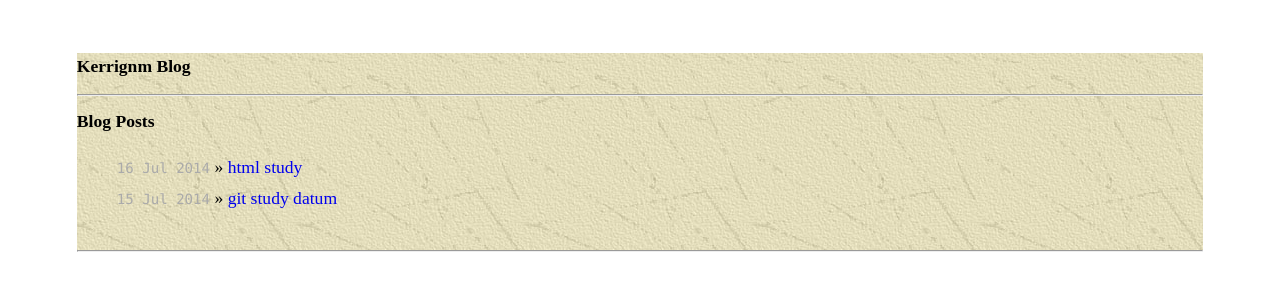
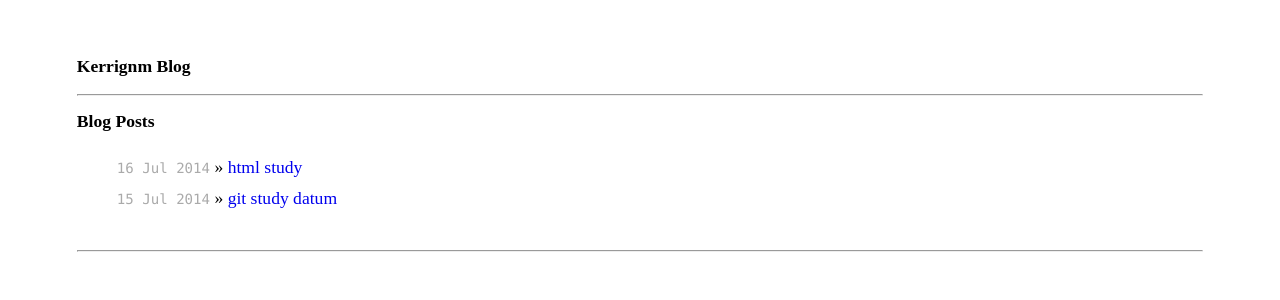
Before and after one commit to kerrignm/blog, a Jekyll site: the page built from index.html, in a window 1280 px wide. Shown: the top 300 px of the page. Built offline with Jekyll 4.4.1, drawn with Linux system fonts in a browser that asks for light colours.

```diff
--- a/css/screen.css
+++ b/css/screen.css
@@ -14,7 +14,7 @@
     width: 64em;
     margin: 3em auto 2em auto;
     line-height: 1.5em;
-    background-image: url(http://kerrignm.github.io/blog/images/eg_background.jpg);
+    /*background-image: url(http://kerrignm.github.io/blog/images/eg_background.jpg);*/
 }
 
 ul.posts {
```
